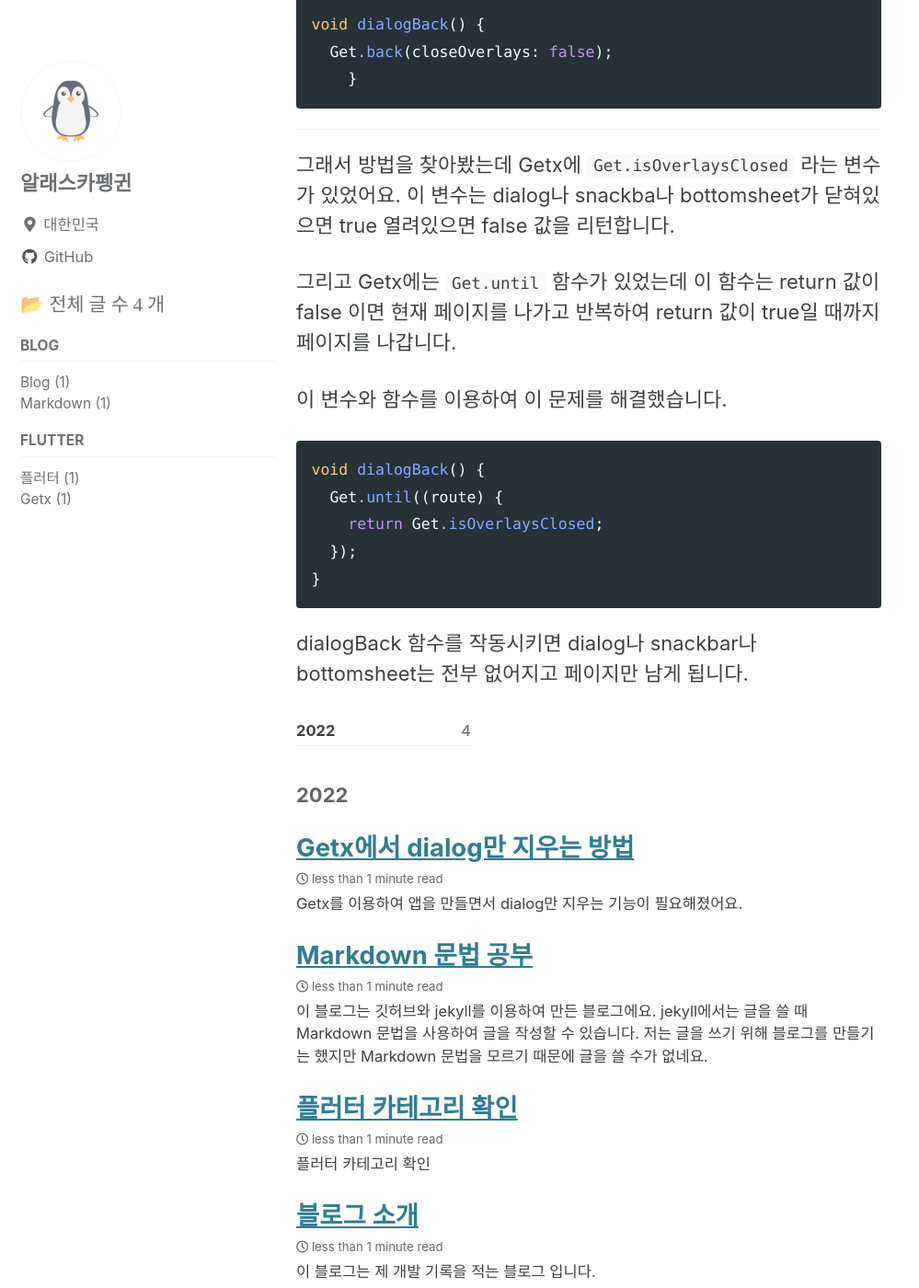
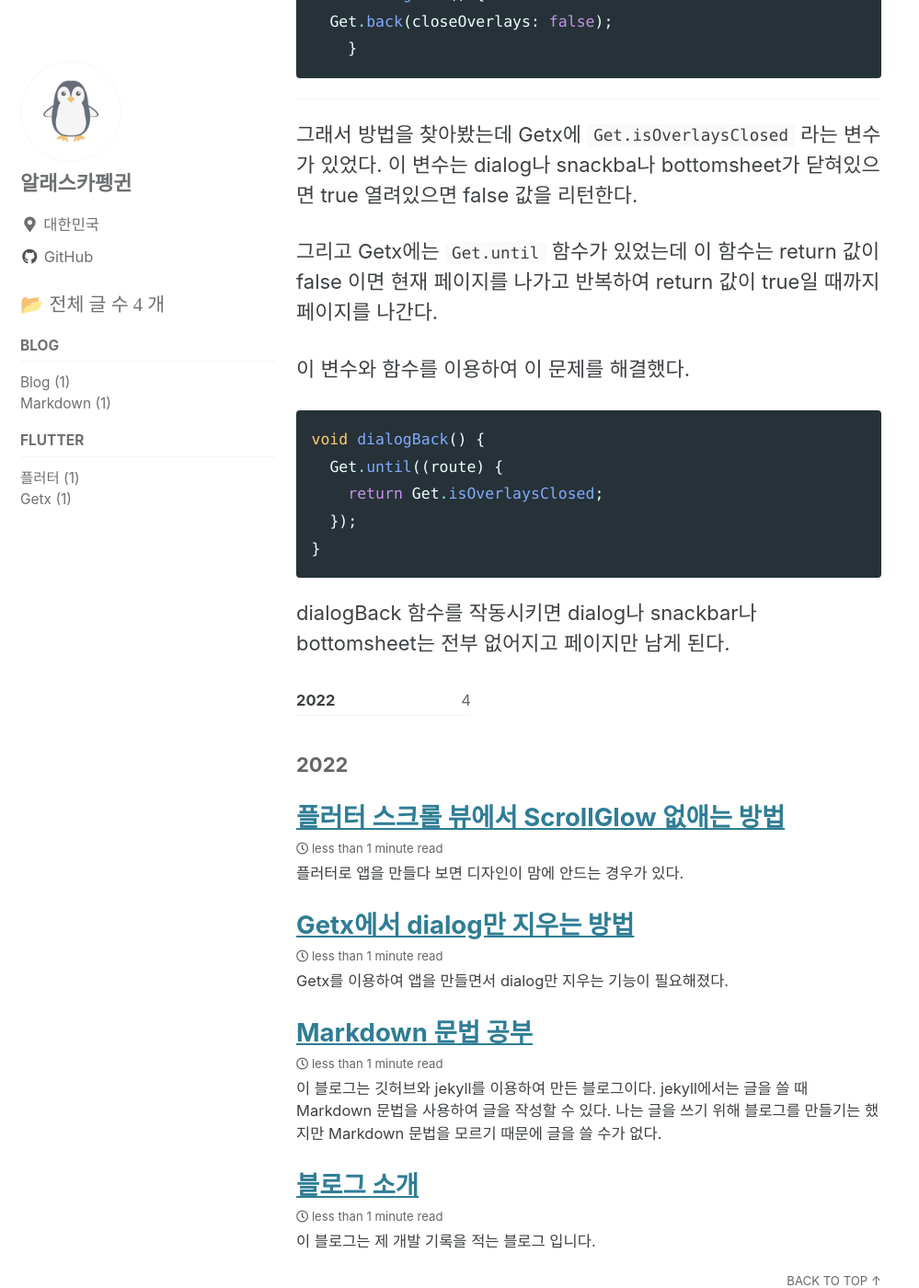
Before and after one commit to jhpark0888/jhpark0888.github.io, a Jekyll site: the page built from _posts/2022-07-09-getx-dialog-remove.markdown, in a window 1280 px wide and 1400 px high, scrolled down 394 px. Shown: the whole window at 92% size, without its empty margins (0-999 px from the left). Built offline with Jekyll 4.4.1, drawn with Linux system fonts in a browser that asks for light colours; cached includes are drawn as plain includes; some of the changed text lies outside the part shown.

Commit message:
2022/07/12 listview effect remove

````diff
--- a/_posts/2022-07-09-flutter-first.markdown
+++ /dev/null
@@ -1,9 +0,0 @@
----
-layout: posts
-title:  "플러터 카테고리 확인"
-date:   2022-07-09 20:23:51 +0900
-categories: flutter
----
-플러터 카테고리 확인
-
-**감사합니다.**
--- /dev/null
+++ b/_posts/2022-07-09-flutter-listview-effect-remove.markdown
@@ -0,0 +1,41 @@
+---
+layout: posts
+title:  "플러터 스크롤 뷰에서 ScrollGlow 없애는 방법"
+date:   2022-07-12 20:58:51 +0900
+categories: flutter
+---
+<br>
+플러터로 앱을 만들다 보면 디자인이 맘에 안드는 경우가 있다.
+
+ListView나 SingleChildView를 사용하는 경우 스크롤이 끝에 다다랐을 때 생기는 **ScrollGlow**도 그 중 하나이다.
+
+```dart
+physics: const BouncingScrollPhysics()
+```
+
+스크롤 뷰의 physics 속성을 `BouncingScrollPhysics()`로 바꿔 ScrollGlow를 없앨 수 있지만 가로 스크롤의 경우 이러한 스크롤이 어색할 수 있다.
+
+___
+따라서 근본적으로 ScrollGlow를 없애는 방법을 찾아야했다. 그리고 찾은 방법은 아래와 같다
+
+```dart
+import 'package:flutter/material.dart';
+
+class ScrollNoneffectWidget extends StatelessWidget {
+  ScrollNoneffectWidget({Key? key, required this.child}) : super(key: key);
+  Widget child;
+
+  @override
+  Widget build(BuildContext context) {
+    return NotificationListener<OverscrollIndicatorNotification>(
+        onNotification: ((notification) {
+          notification.disallowIndicator();
+          return false;
+        }),
+        child: child);
+  }
+}
+
+```
+
+`ScrollNoneffectWidget`에 child로 ScrollGlow를 없애고 싶은 스크롤 뷰를 넣게 되면 스크롤이 끝에 다다랐을 때 아무런 효과도 나타나지 않게 된다.
--- a/_posts/2022-07-09-getx-dialog-remove.markdown
+++ b/_posts/2022-07-09-getx-dialog-remove.markdown
@@ -5,9 +5,9 @@
 categories: getx
 ---
 <br>
-Getx를 이용하여 앱을 만들면서 dialog만 지우는 기능이 필요해졌어요.
+Getx를 이용하여 앱을 만들면서 dialog만 지우는 기능이 필요해졌다.
 
-처음에는 이런 식으로 처리해봤는데 이렇게 하면 현재 페이지까지 나가지더라고요.
+처음에는 아래와 같은 방식으로 처리해봤는데 이렇게 하면 현재 페이지까지 나가져버렸다.
 ```dart
 void dialogBack() {
   Get.back(closeOverlays: false);
@@ -16,11 +16,11 @@
 
 ___
 
-그래서 방법을 찾아봤는데 Getx에 `Get.isOverlaysClosed` 라는 변수가 있었어요. 이 변수는 dialog나 snackba나 bottomsheet가 닫혀있으면 true 열려있으면 false 값을 리턴합니다.
+그래서 방법을 찾아봤는데 Getx에 `Get.isOverlaysClosed` 라는 변수가 있었다. 이 변수는 dialog나 snackba나 bottomsheet가 닫혀있으면 true 열려있으면 false 값을 리턴한다.
 
-그리고 Getx에는 `Get.until` 함수가 있었는데 이 함수는 return 값이 false 이면 현재 페이지를 나가고 반복하여 return 값이 true일 때까지 페이지를 나갑니다.
+그리고 Getx에는 `Get.until` 함수가 있었는데 이 함수는 return 값이 false 이면 현재 페이지를 나가고 반복하여 return 값이 true일 때까지 페이지를 나간다.
 
-이 변수와 함수를 이용하여 이 문제를 해결했습니다.
+이 변수와 함수를 이용하여 이 문제를 해결했다.
 
 ```dart
 void dialogBack() {
@@ -29,4 +29,4 @@
   });
 }
 ```
-dialogBack 함수를 작동시키면 dialog나 snackbar나 bottomsheet는 전부 없어지고 페이지만 남게 됩니다.
+dialogBack 함수를 작동시키면 dialog나 snackbar나 bottomsheet는 전부 없어지고 페이지만 남게 된다.
--- a/_posts/2022-07-09-markdown-grammar.markdown
+++ b/_posts/2022-07-09-markdown-grammar.markdown
@@ -5,10 +5,10 @@
 categories: markdown
 ---
 <br>
-이 블로그는 **깃허브**와 **jekyll**를 이용하여 만든 블로그에요.
-**jekyll**에서는 글을 쓸 때 Markdown 문법을 사용하여 글을 작성할 수 있습니다. 저는 글을 쓰기 위해 블로그를 만들기는 했지만 Markdown 문법을 모르기 때문에 글을 쓸 수가 없네요.
+이 블로그는 **깃허브**와 **jekyll**를 이용하여 만든 블로그이다.
+**jekyll**에서는 글을 쓸 때 Markdown 문법을 사용하여 글을 작성할 수 있다. 나는 글을 쓰기 위해 블로그를 만들기는 했지만 Markdown 문법을 모르기 때문에 글을 쓸 수가 없다.
 
-따라서 Markdown 문법을 공부하고 정리해서 글을 쓰기로 했습니다!
+따라서 Markdown 문법을 공부하고 정리해서 글을 쓰기로 하였다!
 
 ___
 # 제목 1
@@ -46,7 +46,7 @@
 ###### 제목 6
 ```
 
-제목을 사용할 때 쓸수 있는 문법들입니다. 크기가 다양해서 상황에 맞게 쓸 수 있을 것 같아요.
+제목을 사용할 때 쓸수 있는 문법들이다. 크기가 다양해서 상황에 맞게 쓸 수 있을 것 같다.
 
 ___
 # 강조
@@ -79,14 +79,14 @@
 ___
 # 줄바꿈
 
-줄바꿈을 하기 위해서는 문장 끝쪽에 `<br>` 이나 띄어쓰기를 두번 하면 돼요.
+줄바꿈을 하기 위해서는 문장 끝쪽에 `<br>` 이나 띄어쓰기를 두번 하면 된다.
 
 ___
 # 목록
 
-목록에는 순서가 있는 목록과 순서가 없는 목록이 있는데 순서가 있는 목록에는 `<ol></ol>`을 사용하면 되고 순서가 없는 목록에는 `<ul></ul>`을 사용하면 돼요.
+목록에는 순서가 있는 목록과 순서가 없는 목록이 있는데 순서가 있는 목록에는 `<ol></ol>`을 사용하면 되고 순서가 없는 목록에는 `<ul></ul>`을 사용하면 된다.
 
-`<ol></ol>`이나 `<ul></ul>`안에 전체 목록을 넣어주고 목록들은 `<li></li>`에 넣어줘야 합니다. 목록 문법은 HTML문법과 같아서 익히기가 더 쉬울 것 같네요.
+`<ol></ol>`이나 `<ul></ul>`안에 전체 목록을 넣어주고 목록들은 `<li></li>`에 넣어줘야 한다. 목록 문법은 HTML문법과 같아서 익히기가 더 쉬울 것 같다.
 
 **순서가 있는 목록**
 
````
